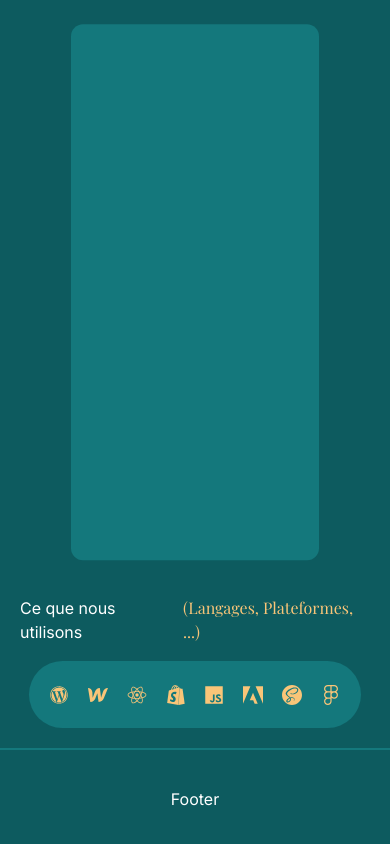
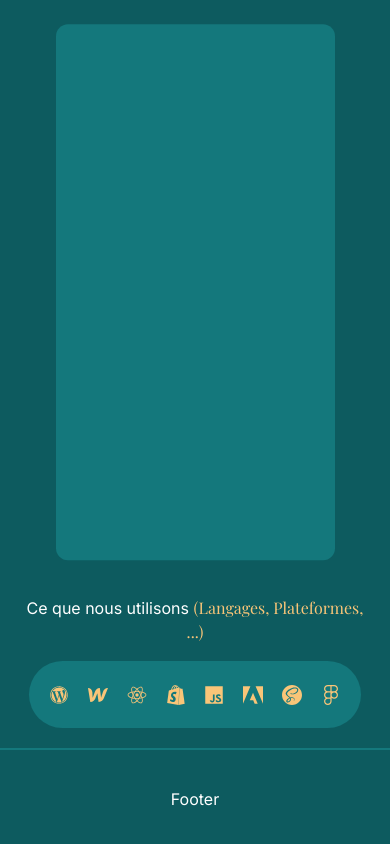
Before and after one commit to Benooux34/maydaywebv1, a Next.js app: page / in a window 390 px wide. Shown: the part 1829-2673 px from the top of the page. Built offline with nearby package versions, Linux system fonts and the light colour scheme; a web font is replaced by a local one.

Commit message:
fix mobile

```diff
--- a/src/components/Cards.tsx
+++ b/src/components/Cards.tsx
@@ -23,17 +23,17 @@ function Cards() {
     <section className="h-[200vh] md:h-[70vh] w-full flex items-center justify-center -mt-20 mb-20">
         <div className="h-full w-full flex flex-col md:flex-row items-center justify-center space-x-0 md:space-x-10 lg:space-x-20 space-y-10 md:space-y-0 mx-10 xl:mx-[8%]">
             <motion.div
-                className="bg-[#14787C] h-full w-[80%] md:w-1/3 rounded-xl"
+                className="bg-[#14787C] h-full w-[90%] md:w-1/3 rounded-xl"
                 initial={{ y: "12%" }}
             />
 
             <motion.div
-                className="bg-[#14787C] h-full w-[80%] md:w-1/3 rounded-xl"
+                className="bg-[#14787C] h-full w-[90%] md:w-1/3 rounded-xl"
                 animate={scroll ? { y: "12%" } : { y: count }}
             />
 
             <motion.div
-                className="bg-[#14787C] h-full w-[80%] md:w-1/3 rounded-xl"
+                className="bg-[#14787C] h-full w-[90%] md:w-1/3 rounded-xl"
                 initial={{ y: "12%" }}
             />
         </div>
--- a/src/components/Header.tsx
+++ b/src/components/Header.tsx
@@ -11,7 +11,7 @@ const pd = Playfair_Display({ subsets: ['latin'] })
 
 function Header() {
   return (
-    <header className="fixed top-10 h-[50px] w-[80vw] bg-[#14787cf6] flex items-center justify-between rounded-full px-7 z-50">
+    <header className="fixed top-10 h-[50px] w-[90vw] md:w-[80vw] bg-[#14787cf6] flex items-center justify-between rounded-full px-7 z-50">
         <Link href="./">
             <div className='text-white font-bold space-x-1'>
                 <span>Mayday</span>
--- a/src/components/Slider.tsx
+++ b/src/components/Slider.tsx
@@ -15,9 +15,8 @@ const pd = Playfair_Display({ subsets: ['latin'] })
 function Slider() {
   return (
     <section className='flex flex-col items-center justify-center mx-5 md:mx-[5%] my-[5%]'>
-        <div className='flex items-center justify-center space-x-1 md:space-x-2'>
-            <h2 className='text-white text-md md:text-3xl'>Ce que nous utilisons</h2>
-            <span className={`text-[#F9C578] text-md md:text-3xl ${pd.className}`}>(Langages, Plateformes, ...)</span>
+        <div className='flex items-center justify-center text-center'>
+            <h2 className='text-white text-md md:text-3xl'>Ce que nous utilisons <span className={`text-[#F9C578] text-md md:text-3xl ${pd.className}`}>(Langages, Plateformes, ...)</span></h2>
         </div>
 
         <div className='bg-[#14787c] h-[8vh] md:h-[15vh] w-[85vw] flex items-center justify-between mt-[2vh] md:mt-[5vh] rounded-full px-5 sm:px-10 xl:px-20'>
```
